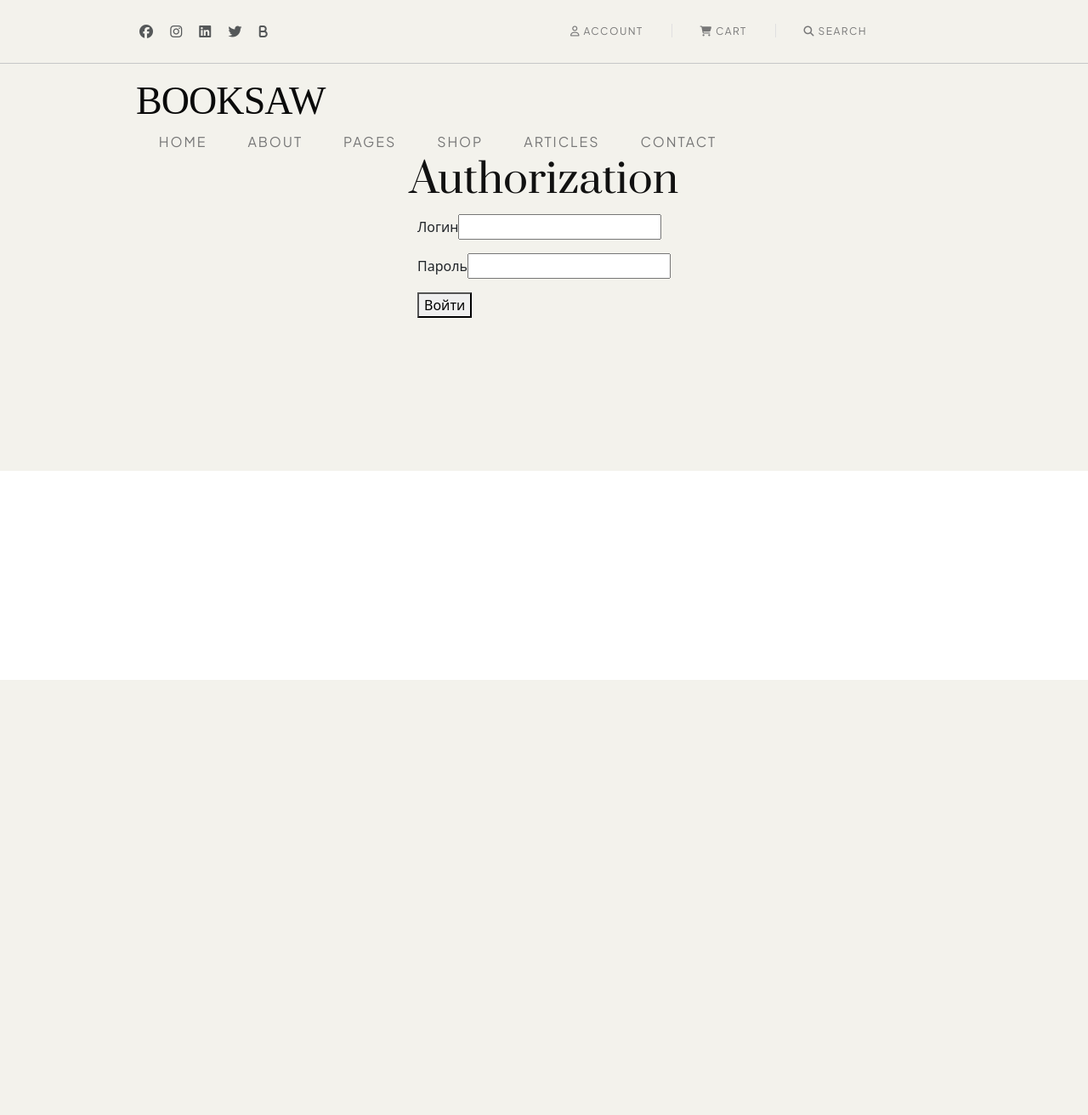
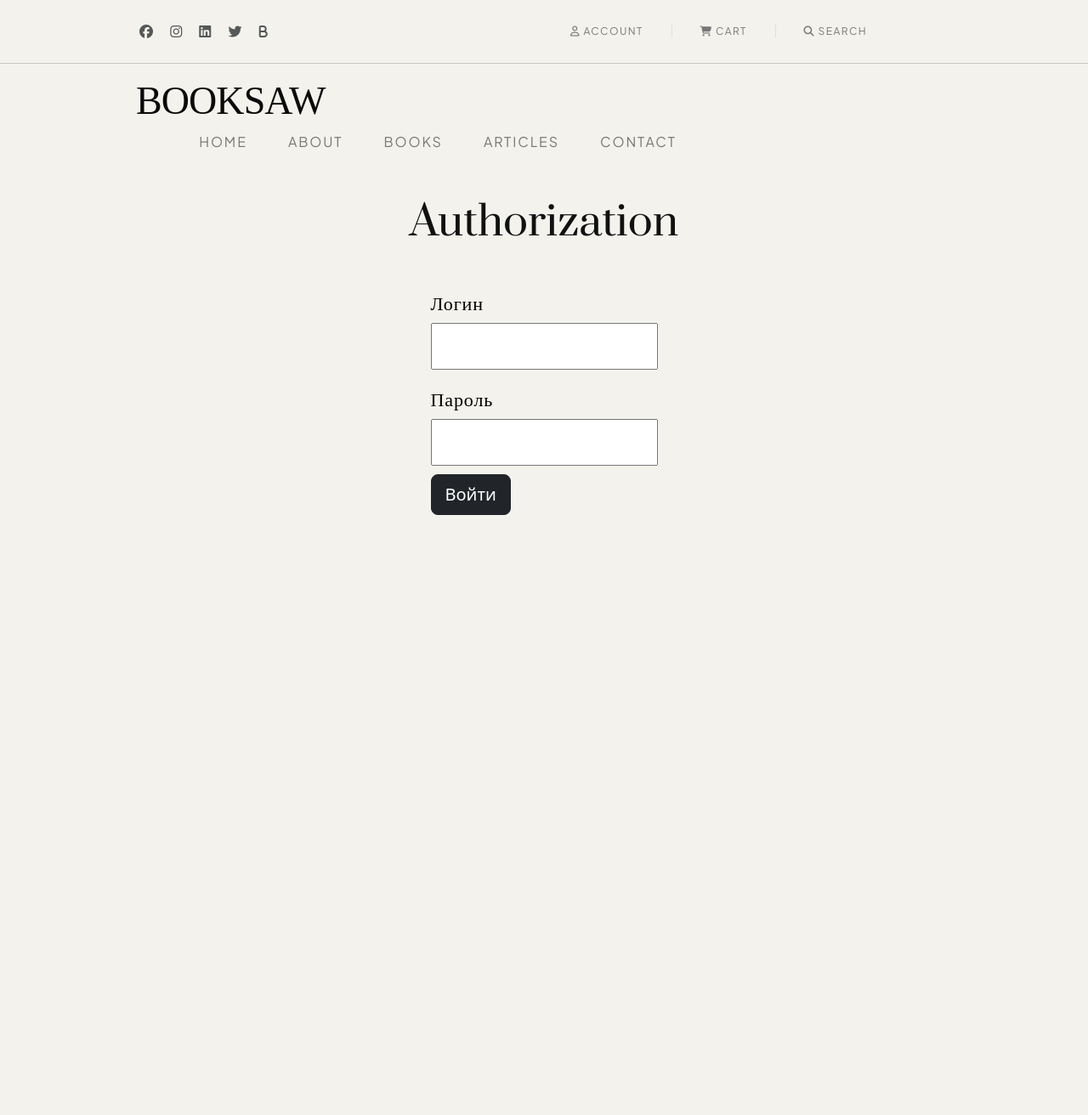
Before and after one commit to hezerford/store, a Django app: page /login/ in a window 1280 px wide. Shown: the whole page at 85% size. Before the commit the page ends 800 px from the top, so only its background shows below. Run offline with Django 4.2, Linux system fonts and the light colour scheme; some libraries are stand-ins or nearby versions; some web fonts are replaced.

Commit message:
- Re-created basedata - Changed authorization page - The username of the "Account" is added when user is authenticated - Random quote is output, instead of the first one - Added the field in the DB with a discount price - Deleted some navigation links - Added redirection to the home page when clicking on home

```diff
--- a/online_store/shop/models.py
+++ b/online_store/shop/models.py
@@ -21,6 +21,7 @@ class Book(models.Model):
     time_update = models.DateTimeField(auto_now=True, verbose_name='Время изменения')
     is_published = models.BooleanField(default=True, verbose_name='Опубликовано да/нет')
     genre = models.ManyToManyField(Genre)
+    discounted_price = models.IntegerField(verbose_name='Цена со скидкой', blank=True, null=True)
 
     def __str__(self):
         return self.title
--- a/online_store/shop/static/shop/css/styles.css
+++ b/online_store/shop/static/shop/css/styles.css
@@ -107,6 +107,14 @@ hr {
     color: #7A7A7A;
 
     margin-bottom: 75px;
+}
+
+.authorization-form {
+    display: flex;
+    flex-direction: column;
+    font-size: 22px;
+    margin-bottom: 10px;
+    color: #000;
 }
 
 .read-more {
@@ -487,6 +495,12 @@ hr {
     height: 31px;
 }
 
+.email-form {
+    display: flex;
+    justify-content: center;
+    height: 100vh;
+}
+
 .send {
     font-family: 'Plus Jakarta Sans';
     font-style: normal;
@@ -571,3 +585,9 @@ h5 {
 .all-books {
     margin-top: 100px;
 }
+
+.authorization-title {
+    margin-top: 50px;
+
+    padding-bottom: 30px;
+}
--- a/online_store/shop/templates/shop/login.html
+++ b/online_store/shop/templates/shop/login.html
@@ -4,19 +4,19 @@
 
 <div class="container">
   <div class="d-flex justify-content-center align-items-center flex-column">
-    <h1 class='sub-title'>Authorization</h1>
+    <h1 class='sub-title authorization-title'>Authorization</h1>
     <div class="email-form">
       <form method="post">
         {% csrf_token %}
         <div class="form-error">{{ form.non_field_errors }}</div>
 
         {% for f in form %}
-          <p>
+          <p class="description authorization-form">
             <label for="{{ f.id_for_label }}" class="email">{{f.label}}</label>{{f}}
           </p>
           <div class="form-error">{{f.errors}}</div>
         {% endfor %}
-        <button type="submit">Войти</button>
+        <button class="btn btn-dark btn-lg" style="align-items: center;" type="submit">Войти</button>
       </form>
     </div>
   </div>
--- a/online_store/shop/templates/shop/main.html
+++ b/online_store/shop/templates/shop/main.html
@@ -29,7 +29,11 @@
                 <div class="navbar-collapse justify-content-end">
                     <ul class="navbar-nav mr-auto mb-3 mb-lg-0">
                         <li class="nav-item">
-                            <a href="{% url 'login' %}" class="nav-link"><i class="fa-regular fa-user"></i> Account</a>
+                            {% if user.is_authenticated %}
+                                <a href="{% url 'account' %}" class="nav-link"><i class="fa-regular fa-user"></i> {{ user.username }}</a>
+                            {% else %}
+                                <a href="{% url 'login' %}" class="nav-link"><i class="fa-regular fa-user"></i> Account</a>
+                            {% endif %}
                         </li>
                         <li class="nav-item"><div class="vert-line"></div></li>
                         <li class="nav-item">
@@ -55,16 +59,13 @@
 
                 <ul class="nav nav-pills align-items-center">
                     <li class="nav-item">
-                        <a href="" class="nav-link menu-link p-0 me-5" aria-current="page">Home</a>
+                        <a href="/" class="nav-link menu-link p-0 me-5" aria-current="page">Home</a>
                     </li>
                     <li class="nav-item">
                         <a href="#" class="nav-link menu-link p-0 me-5">About</a>
                     </li>
                     <li class="nav-item">
-                        <a href="#" class="nav-link menu-link p-0 me-5">Pages</a>
-                    </li>
-                    <li class="nav-item">
-                        <a href="#" class="nav-link menu-link p-0 me-5">Shop</a>
+                        <a href="{% url 'all-books' %}" class="nav-link menu-link p-0 me-5">Books</a>
                     </li>
                     <li class="nav-item">
                         <a href="#" class="nav-link menu-link p-0 me-5">Articles</a>
@@ -226,8 +227,8 @@
                 <div class="sub-title text-center">Quote Of The Day</div>
                 <img style="margin-left: 49%;" src="{% static "shop/img/wave-line.svg" %}" alt="">
                 {% for quote in quotes %}
-                    <p class="quote mb-4">“{{ quote.quote }}“</p>
-                    <p class="quote-author">{{ quote.author_quote }}</p>
+                    <p class="quote mb-4">“{{ random_quote.quote }}“</p>
+                    <p class="quote-author">{{ random_quote.author_quote }}</p>
                 {% endfor %}
             </div>
         </div>
--- a/online_store/shop/urls.py
+++ b/online_store/shop/urls.py
@@ -4,8 +4,10 @@ from .views import *
 
 urlpatterns = [
     path('', BookHome.as_view(), name='home'),
+
     path('book/<slug>/', BookDetailView.as_view(), name='book-detail'),
     path('books/', AllBooks.as_view(), name='all-books'),
+
     path('register/', RegisterUser.as_view(), name='register'),
     path('login/', LoginUser.as_view(), name='login'),
     path('logout/', logout, name='logout'),
--- a/online_store/shop/views.py
+++ b/online_store/shop/views.py
@@ -10,18 +10,24 @@ from .forms import *
 from .models import *
 from .utils import *
 
+from random import choice
+
 class BookHome(ListView):
     model = Book
     template_name = 'shop/main.html'
+
+    def QuoteRandom(request):
+        quotes = Quote.objects.all()
+        random_quote = choice(quotes)
+        return random_quote
 
     def get_context_data(self, **kwargs):
         context = super().get_context_data(**kwargs)
         context["title"] = 'Home'
         context['pop_books'] = Book.objects.all()[:8]
         context['feature_books'] = Book.objects.all()[:4]
-        context['quotes'] = Quote.objects.all()
+        context['random_quote'] = self.QuoteRandom()
         return context
-
 
 class BookDetailView(DetailView):
     model = Book
@@ -31,6 +37,19 @@ class BookDetailView(DetailView):
     def get_context_data(self, **kwargs):
         context = super().get_context_data(**kwargs)
         context["title"] = 'Book'
+
+        book = self.object # Объект книги
+
+        if book.discounted_price:
+            old_price = book.price
+            discounted_price = book.discounted_price
+        else:
+            old_price = None
+            discounted_price = book.price
+
+        context['old_price'] = old_price
+        context['discounted_price'] = discounted_price
+
         return context
 
 class AllBooks(ListView):
@@ -66,6 +85,7 @@ class LoginUser(DataMixin, LoginView):
     def get_context_data(self, **kwargs):
         context = super().get_context_data(**kwargs)
         context['title'] = 'Authorization'
+        context['username'] = self.request.user.username if self.request.user.is_authenticated else None
         return context
 
     def get_success_url(self):
```
Also changed, not shown: online_store/db.sqlite3, online_store/media/photos/2023/03/27/best-book.png (deleted), online_store/media/photos/2023/03/27/best-book_r3yXdjI.png (deleted), online_store/media/photos/2023/03/27/book.png (deleted), online_store/media/photos/2023/03/27/book2.png (deleted), online_store/media/photos/2023/03/27/book2_LfSFBPC.png (deleted), online_store/media/photos/2023/03/27/book2_l3k2jaz.png (deleted), online_store/media/photos/2023/03/27/book3.png (deleted), online_store/media/photos/2023/03/27/book3_gVIEuAx.png (deleted), online_store/media/photos/2023/03/27/book3_syW59qx.png (deleted), online_store/media/photos/2023/03/27/book4.png (deleted), online_store/media/photos/2023/03/27/book4_LK1ggrg.png (deleted), online_store/shop/migrations/0001_initial.py (added), online_store/shop/migrations/__init__.py (added).
